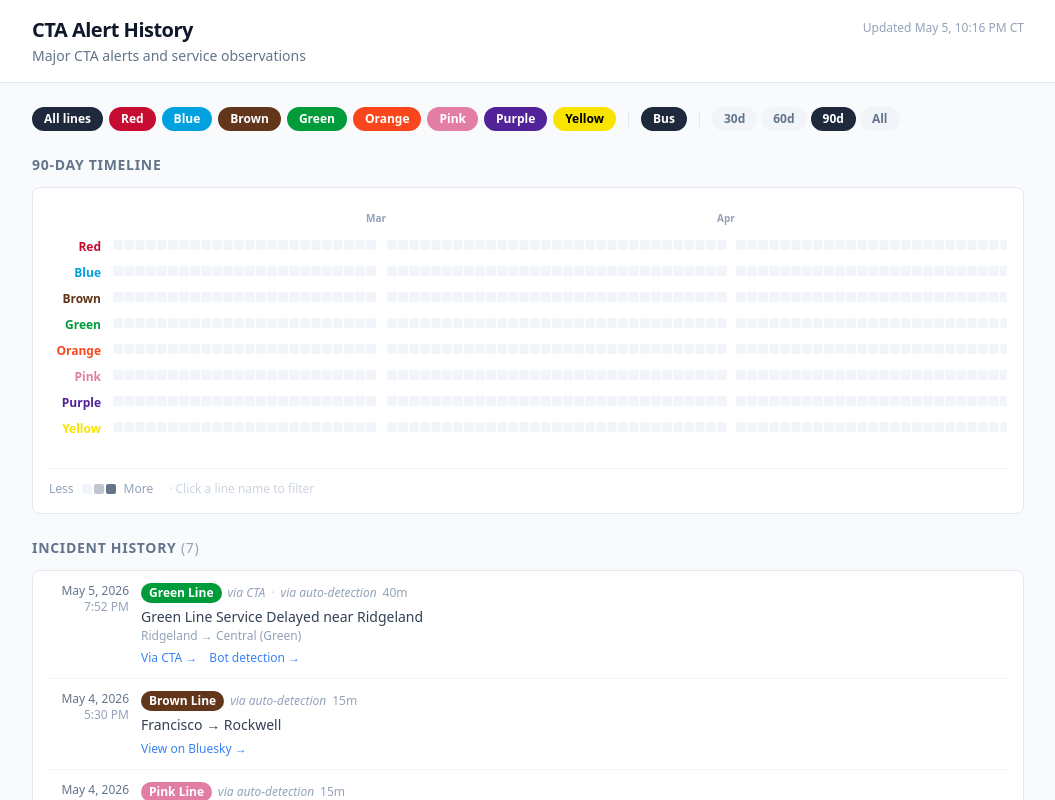
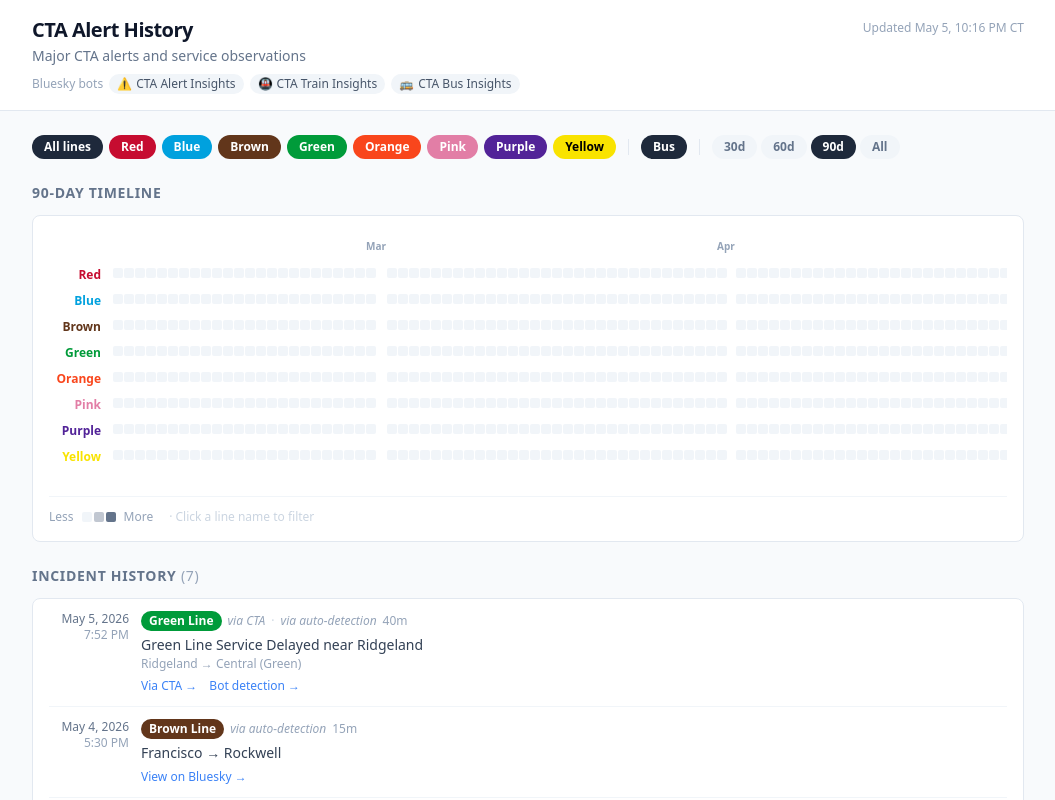
Before and after one commit to cailinpitt/chicago-transit-alerts, a React (Vite) app: page / in a window 1280 px wide. Shown: the top 800 px of the page, without its empty margins (112-1167 px from the left). Built offline with nearby package versions, Linux system fonts and the light colour scheme.

Commit message:
header: add bot pill links with emojis and 'Bluesky bots' label

```diff
--- a/src/components/Header.jsx
+++ b/src/components/Header.jsx
@@ -1,3 +1,9 @@
+const BOTS = [
+  { label: 'CTA Alert Insights', emoji: '⚠️', href: 'https://bsky.app/profile/ctaalertinsights.bsky.social' },
+  { label: 'CTA Train Insights', emoji: '🚇', href: 'https://bsky.app/profile/ctatraininsights.bsky.social' },
+  { label: 'CTA Bus Insights', emoji: '🚌', href: 'https://bsky.app/profile/ctabusinsights.bsky.social' },
+];
+
 export default function Header({ generatedAt }) {
   const updatedStr = generatedAt
     ? new Date(generatedAt).toLocaleString('en-US', {
@@ -19,6 +25,21 @@
           <p className="text-sm text-slate-500 mt-0.5">
             Major CTA alerts and service observations
           </p>
+          <div className="flex flex-wrap items-center gap-1.5 mt-2">
+            <span className="text-xs text-slate-400">Bluesky bots</span>
+            {BOTS.map((bot) => (
+              <a
+                key={bot.href}
+                href={bot.href}
+                target="_blank"
+                rel="noopener noreferrer"
+                className="inline-flex items-center gap-1 px-2 py-0.5 rounded-full text-xs font-medium bg-slate-100 text-slate-600 hover:bg-slate-200 transition-colors"
+              >
+                <span>{bot.emoji}</span>
+                {bot.label}
+              </a>
+            ))}
+          </div>
         </div>
         {updatedStr && (
           <p className="text-xs text-slate-400 pt-1 whitespace-nowrap flex-shrink-0">
```
